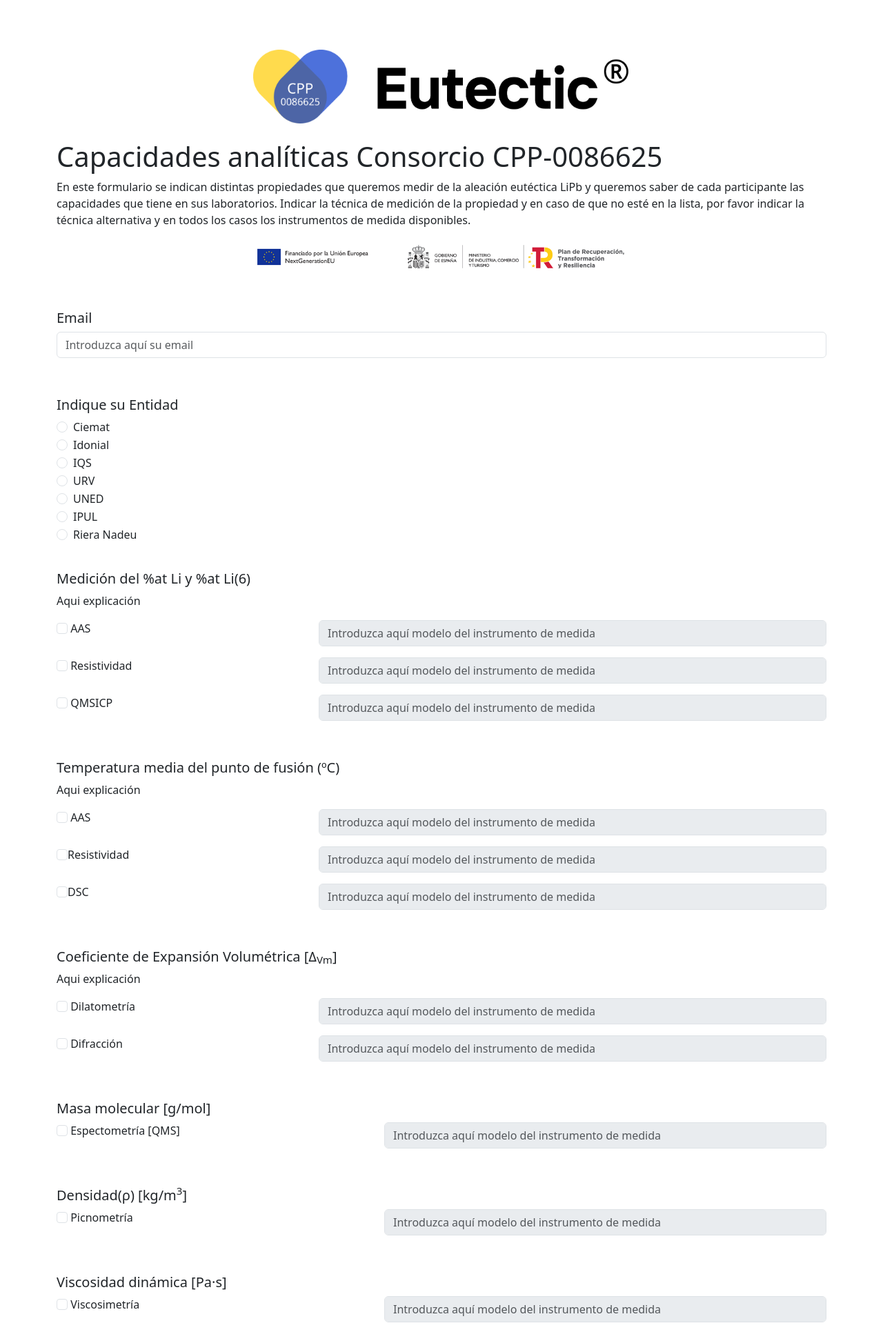
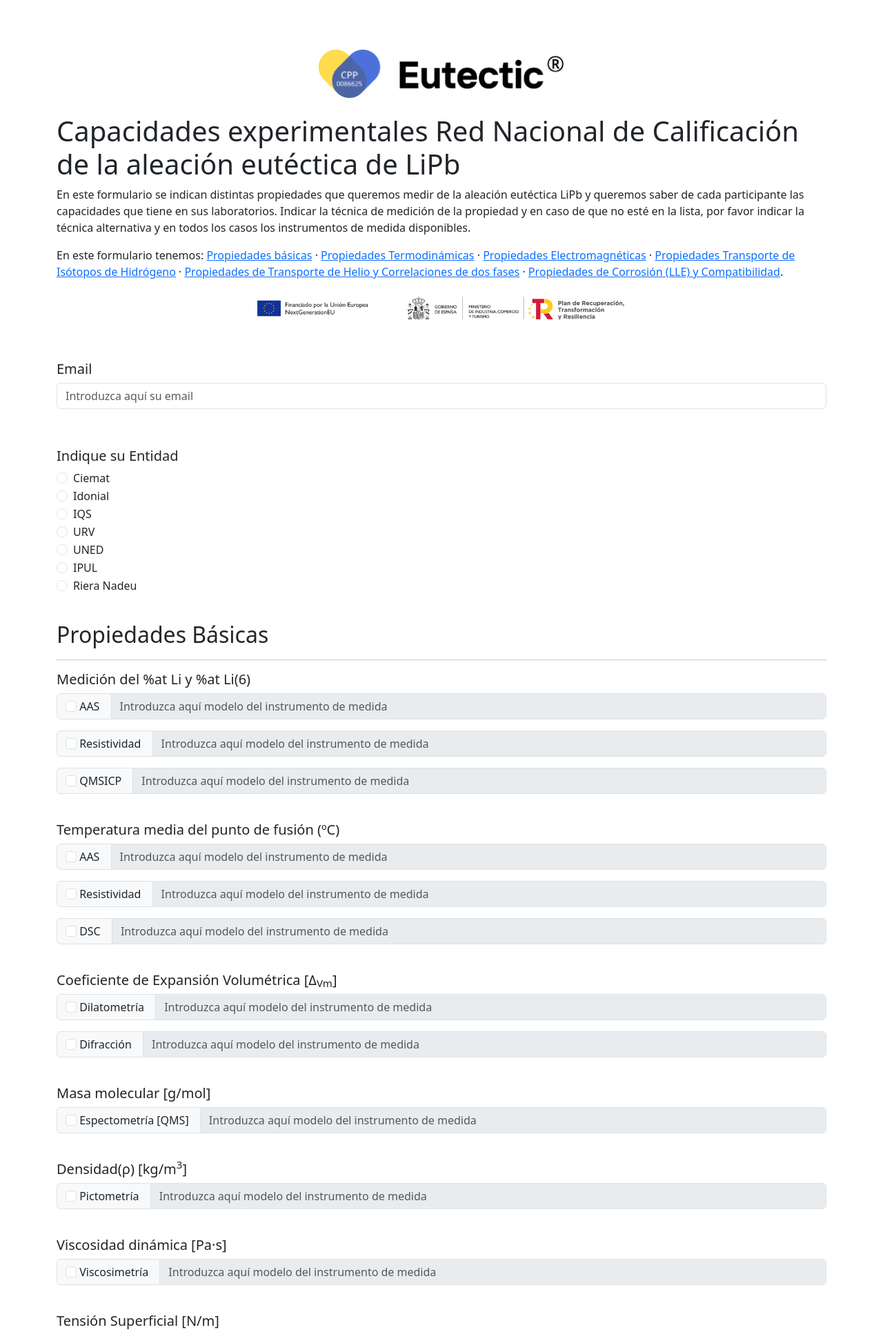
Before and after one commit to herranjo/fus-alianz, a PHP site: page /secciones/form.php in a window 1280 px wide. Shown: the top 1931 px of the page at 69% size. Run offline with PHP 8.4, Linux system fonts and the light colour scheme.

Commit message:
form ctr

```diff
--- /dev/null
+++ b/secciones/form-ctr.php
@@ -0,0 +1,24 @@
+<script>
+document.addEventListener('DOMContentLoaded', function () {
+    const at1 = document.getElementById('at1');
+    const tat1 = document.getElementById('tat1');
+
+    at1.addEventListener('change', function () {
+    if (this.checked) {
+        tat1.disabled = false;
+        tat1.focus();
+    } else {
+        tat1.value = '';
+        tat1.disabled = true;
+    }
+    });
+
+    const formulario = document.getElementById('miFormulario');
+    formulario.addEventListener('submit', function (event) {
+        event.preventDefault();
+        // Aquí puedes añadir la lógica para guardar y enviar el formulario
+        alert('Formulario enviado');
+    });
+});
+
+</script>
--- a/secciones/form.php
+++ b/secciones/form.php
@@ -33,16 +33,26 @@
 <div class="container mt-5">
 
 <div class="row">
-    <div class="col-3">
+    <div class="col-4">
     </div>
-    <div class="col-6">
+    <div class="col-4">
         <img src="../src/img/cpp-logow.png" class="img-fluid" />
     </div>
-    <div class="col-3">
+    <div class="col-4">
     </div>
 </div><br>
-<h1>Capacidades analíticas Consorcio CPP-0086625</h1>
+<h1>Capacidades experimentales Red Nacional de Calificación de la aleación eutéctica de LiPb</h1>
 <p>En este formulario se indican distintas propiedades que queremos medir de la aleación eutéctica LiPb y queremos saber de cada participante las capacidades que tiene en sus laboratorios. Indicar la técnica de medición de la propiedad y en caso de que no esté en la lista, por favor indicar la técnica alternativa y en todos los casos los instrumentos de medida disponibles.</p>
+
+<p>En este formulario tenemos:
+<a href="#basicas">Propiedades básicas</a> ·
+<a href="#termodinamicas">Propiedades Termodinámicas</a> ·
+<a href="#em">Propiedades Electromagnéticas</a> ·
+<a href="#hidrogeno">Propiedades Transporte de Isótopos de Hidrógeno</a> ·
+<a href="#helio">Propiedades de Transporte de Helio y Correlaciones de dos fases</a> ·
+<a href="#corrosion">Propiedades de Corrosión (LLE) y Compatibilidad</a>.
+</p>
+
 <div class="row">
     <div class="col-3">
     </div>
@@ -60,7 +70,7 @@
         <h5>Email</h5>
         <div class="row">
             <div class="mb-3">
-                <input type="text" id="campoTexto" class="form-control" placeholder="Introduzca aquí su email">
+                <input type="text" id="email" class="form-control" placeholder="Introduzca aquí su email">
             </div>
         </div>
     </div><br>
@@ -98,147 +108,124 @@
         </div>
     </div><br>
 
+<h2 id="basicas">Propiedades Básicas</h2>
+<hr>
+
 <div class="mb-3">
 <h5>Medición del %at Li y %at Li(6)</h5>
-    <p>Aqui explicación</p>
-        <div class="row">
-            <div class="col-4 mb-3">
-                <input type="checkbox" id="activarCampo" class="form-check-input">
-                <label for="activarCampo">AAS</label>
+    <div class="input-group mb-3">
+        <div class="input-group-text">
+            <input type="checkbox" id="at1" class="form-check-input mt-0">
+            <label for="at1">&nbsp;AAS&nbsp;</label>
         </div>
-            <div class="col-8 mb-3">
+            <input type="text" id="tat1" class="form-control" placeholder="Introduzca aquí modelo del instrumento de medida" disabled>
+    </div>
+    <div class="input-group mb-3">
+        <div class="input-group-text">
+            <input type="checkbox" id="dta" class="form-check-input mt-0">
+            <label for="dta">&nbsp;Resistividad&nbsp;</label>
+        </div>
             <input type="text" id="campoTexto" class="form-control" placeholder="Introduzca aquí modelo del instrumento de medida" disabled>
     </div>
+    <div class="input-group mb-3">
+        <div class="input-group-text">
+            <input type="checkbox" id="dta" class="form-check-input mt-0">
+            <label for="dta">&nbsp;QMSICP&nbsp;</label>
         </div>
-        <div class="row">
-            <div class="col-4 mb-3">
-                <input type="checkbox" id="activarCampo" class="form-check-input"> Resistividad
-                <label for="activarCampo">
-            </div>
-            <div class="col-8 mb-3">
             <input type="text" id="campoTexto" class="form-control" placeholder="Introduzca aquí modelo del instrumento de medida" disabled>
-            </div>
-        </div>
-        <div class="row">
-            <div class="col-4 mb-3">
-                <input type="checkbox" id="activarCampo" class="form-check-input"> QMSICP
-                <label for="activarCampo">
-            </div>
-            <div class="col-8 mb-3">
-                <input type="text" id="campoTexto" class="form-control" placeholder="Introduzca aquí modelo del instrumento de medida" disabled>
-            </div>
     </div>
 </div><br>
 
 <div class="mb-3">
 <h5>Temperatura media del punto de fusión (ºC)</h5>
-    <p>Aqui explicación</p>
-        <div class="row">
-            <div class="col-4 mb-3">
-                <input type="checkbox" id="activarCampo" class="form-check-input">
-                <label for="activarCampo">AAS</label>
+    <div class="input-group mb-3">
+        <div class="input-group-text">
+            <input type="checkbox" id="dta" class="form-check-input mt-0">
+            <label for="dta">&nbsp;AAS&nbsp;</label>
         </div>
-            <div class="col-8 mb-3">
             <input type="text" id="campoTexto" class="form-control" placeholder="Introduzca aquí modelo del instrumento de medida" disabled>
     </div>
+    <div class="input-group mb-3">
+        <div class="input-group-text">
+            <input type="checkbox" id="dta" class="form-check-input mt-0">
+            <label for="dta">&nbsp;Resistividad&nbsp;</label>
         </div>
-        <div class="row">
-            <div class="col-4 mb-3">
-                <input type="checkbox" id="activarCampo" class="form-check-input">Resistividad
-                <label for="activarCampo">
-            </div>
-            <div class="col-8 mb-3">
             <input type="text" id="campoTexto" class="form-control" placeholder="Introduzca aquí modelo del instrumento de medida" disabled>
     </div>
+    <div class="input-group mb-3">
+        <div class="input-group-text">
+            <input type="checkbox" id="dta" class="form-check-input mt-0">
+            <label for="dta">&nbsp;DSC&nbsp;</label>
         </div>
-        <div class="row">
-            <div class="col-4 mb-3">
-                <input type="checkbox" id="activarCampo" class="form-check-input">DSC
-                <label for="activarCampo">
-            </div>
-            <div class="col-8 mb-3">
             <input type="text" id="campoTexto" class="form-control" placeholder="Introduzca aquí modelo del instrumento de medida" disabled>
-            </div>
     </div>
 </div><br>
 
 <div class="mb-3">
 <h5>Coeficiente de Expansión Volumétrica [&Delta;<sub>Vm</sub>]</h5>
-    <p>Aqui explicación</p>
-        <div class="row">
-            <div class="col-4 mb-3">
-                <input type="checkbox" id="activarCampo" class="form-check-input">
-                <label for="activarCampo">Dilatometría</label>
+    <div class="input-group mb-3">
+        <div class="input-group-text">
+            <input type="checkbox" id="dta" class="form-check-input mt-0">
+            <label for="dta">&nbsp;Dilatometría&nbsp;</label>
         </div>
-            <div class="col-8 mb-3">
             <input type="text" id="campoTexto" class="form-control" placeholder="Introduzca aquí modelo del instrumento de medida" disabled>
     </div>
+    <div class="input-group mb-3">
+        <div class="input-group-text">
+            <input type="checkbox" id="dta" class="form-check-input mt-0">
+            <label for="dta">&nbsp;Difracción&nbsp;</label>
         </div>
-        <div class="row">
-            <div class="col-4 mb-3">
-                <input type="checkbox" id="activarCampo" class="form-check-input">
-                <label for="activarCampo">Difracción</label>
-            </div>
-            <div class="col-8 mb-3">
             <input type="text" id="campoTexto" class="form-control" placeholder="Introduzca aquí modelo del instrumento de medida" disabled>
-            </div>
     </div>
 </div><br>
 
 <div class="mb-3">
 <h5>Masa molecular [g/mol]</h5>
-        <div class="row">
-            <div class="col-5 mb-3">
-                <input type="checkbox" id="activarCampo" class="form-check-input">
-                <label for="activarCampo">Espectometría [QMS]</label>
+    <div class="input-group mb-3">
+        <div class="input-group-text">
+            <input type="checkbox" id="dta" class="form-check-input mt-0">
+            <label for="dta">&nbsp;Espectometría [QMS]&nbsp;</label>
         </div>
-            <div class="col-7 mb-3">
             <input type="text" id="campoTexto" class="form-control" placeholder="Introduzca aquí modelo del instrumento de medida" disabled>
-            </div>
     </div>
 </div><br>
 
 <div class="mb-3">
 <h5>Densidad(&rho;) [kg/m<sup>3</sup>]</h5>
-        <div class="row">
-            <div class="col-5 mb-3">
-                <input type="checkbox" id="activarCampo" class="form-check-input">
-                <label for="activarCampo">Picnometría</label>
+    <div class="input-group mb-3">
+        <div class="input-group-text">
+            <input type="checkbox" id="dta" class="form-check-input mt-0">
+            <label for="dta">&nbsp;Pictometría&nbsp;</label>
         </div>
-            <div class="col-7 mb-3">
             <input type="text" id="campoTexto" class="form-control" placeholder="Introduzca aquí modelo del instrumento de medida" disabled>
-            </div>
     </div>
 </div><br>
 
 <div class="mb-3">
 <h5>Viscosidad dinámica [Pa·s]</h5>
-        <div class="row">
-            <div class="col-5 mb-3">
-                <input type="checkbox" id="activarCampo" class="form-check-input">
-                <label for="activarCampo">Viscosimetría</label>
+    <div class="input-group mb-3">
+        <div class="input-group-text">
+            <input type="checkbox" id="dta" class="form-check-input mt-0">
+            <label for="dta">&nbsp;Viscosimetría&nbsp;</label>
         </div>
-            <div class="col-7 mb-3">
             <input type="text" id="campoTexto" class="form-control" placeholder="Introduzca aquí modelo del instrumento de medida" disabled>
-            </div>
     </div>
 </div><br>
 
 <div class="mb-3">
 <h5>Tensión Superficial [N/m]</h5>
-        <div class="row">
-            <div class="col-5 mb-3">
-                <input type="checkbox" id="activarCampo" class="form-check-input">
-                <label for="activarCampo">Sessile drop</label>
+    <div class="input-group mb-3">
+        <div class="input-group-text">
+            <input type="checkbox" id="dta" class="form-check-input mt-0">
+            <label for="dta">&nbsp;Sessile drop&nbsp;</label>
         </div>
-            <div class="col-7 mb-3">
             <input type="text" id="campoTexto" class="form-control" placeholder="Introduzca aquí modelo del instrumento de medida" disabled>
     </div>
-        </div>
-    </div>
+</div><br>
 
-<h2>Propiedades Termodinámicas</h2><br>
 
+<h2 id="termodinamicas">Propiedades Termodinámicas</h2>
+<hr>
 <div class="mb-3">
 <h5>Calor Específico [J/g·K]</h5>
     <div class="input-group mb-3">
@@ -308,8 +295,8 @@
     </div>
 </div><br>
 
-<h2>Propiedades Electromagnéticas</h2><br>
-
+<h2 id="em">Propiedades Electromagnéticas</h2>
+<hr>
 <div class="mb-3">
 <h5>Resistividad [&Omega;·m]</h5>
     <div class="input-group mb-3">
@@ -332,8 +319,153 @@
     </div>
 </div><br>
 
+<h2 id="hidrogeno">Propiedades de Transporte de Isótopos de Hidrógeno</h2>
+<hr>
+<div class="mb-3">
+<h5>Constante de Sievert [/Pa]</h5>
+    <div class="input-group mb-3">
+        <div class="input-group-text">
+            <input type="checkbox" id="dta" class="form-check-input mt-0">
+            <label for="dta">&nbsp;IDE&nbsp;</label>
+        </div>
+            <input type="text" id="campoTexto" class="form-control" placeholder="Introduzca aquí modelo del instrumento de medida" disabled>
+    </div>
+    <div class="input-group mb-3">
+        <div class="input-group-text">
+            <input type="checkbox" id="dta" class="form-check-input mt-0">
+            <label for="dta">&nbsp;Permeación&nbsp;</label>
+        </div>
+            <input type="text" id="campoTexto" class="form-control" placeholder="Introduzca aquí modelo del instrumento de medida" disabled>
+    </div>
+</div><br>
 
+<div class="mb-3">
+<h5>Coeficiente de Difusión [m<sup>2</sup>/s]</h5>
+    <div class="input-group mb-3">
+        <div class="input-group-text">
+            <input type="checkbox" id="dta" class="form-check-input mt-0">
+            <label for="dta">&nbsp;IDE&nbsp;</label>
+        </div>
+            <input type="text" id="campoTexto" class="form-control" placeholder="Introduzca aquí modelo del instrumento de medida" disabled>
+    </div>
+    <div class="input-group mb-3">
+        <div class="input-group-text">
+            <input type="checkbox" id="dta" class="form-check-input mt-0">
+            <label for="dta">&nbsp;Permeación&nbsp;</label>
+        </div>
+            <input type="text" id="campoTexto" class="form-control" placeholder="Introduzca aquí modelo del instrumento de medida" disabled>
+    </div>
+</div><br>
 
+<div class="mb-3">
+<h5>Const. Rec. [m<sup>4</sup>/s/at]</h5>
+    <div class="input-group mb-3">
+        <div class="input-group-text">
+            <input type="checkbox" id="dta" class="form-check-input mt-0">
+            <label for="dta">&nbsp;IDE&nbsp;</label>
+        </div>
+            <input type="text" id="campoTexto" class="form-control" placeholder="Introduzca aquí modelo del instrumento de medida" disabled>
+    </div>
+    <div class="input-group mb-3">
+        <div class="input-group-text">
+            <input type="checkbox" id="dta" class="form-check-input mt-0">
+            <label for="dta">&nbsp;Permeación&nbsp;</label>
+        </div>
+            <input type="text" id="campoTexto" class="form-control" placeholder="Introduzca aquí modelo del instrumento de medida" disabled>
+    </div>
+</div><br>
+
+<div class="mb-3">
+<h5>Coeficiente de Transferencia de Masa [m/s]</h5>
+    <div class="input-group mb-3">
+        <div class="input-group-text">
+            <input type="checkbox" id="dta" class="form-check-input mt-0">
+            <label for="dta">&nbsp;Contactores de Gas&nbsp;</label>
+        </div>
+            <input type="text" id="campoTexto" class="form-control" placeholder="Introduzca aquí modelo del instrumento de medida" disabled>
+    </div>
+</div><br>
+
+<h2 id="helio">Propiedades de Transporte de Helio y Correlaciones de dos fases</h2>
+<hr>
+<div class="mb-3">
+<h5>Constante de Henry [/Pa]</h5>
+    <div class="input-group mb-3">
+        <div class="input-group-text">
+            <input type="checkbox" id="dta" class="form-check-input mt-0">
+            <label for="dta">&nbsp;HP IDE u otros&nbsp;</label>
+        </div>
+            <input type="text" id="campoTexto" class="form-control" placeholder="Introduzca aquí modelo del instrumento de medida" disabled>
+    </div>
+</div><br>
+
+<div class="mb-3">
+<h5>Coeficiente de Difusión [m<sup>2</sup>/s]</h5>
+    <div class="input-group mb-3">
+        <div class="input-group-text">
+            <input type="checkbox" id="dta" class="form-check-input mt-0">
+            <label for="dta">&nbsp;HP IDE u otros&nbsp;</label>
+        </div>
+            <input type="text" id="campoTexto" class="form-control" placeholder="Introduzca aquí modelo del instrumento de medida" disabled>
+    </div>
+</div><br>
+
+<div class="mb-3">
+<h5>Coeficiente de Disp. de Fase [&Sigma;]</h5>
+    <div class="input-group mb-3">
+        <div class="input-group-text">
+            <input type="checkbox" id="dta" class="form-check-input mt-0">
+            <label for="dta">&nbsp;Contactores de Gas&nbsp;</label>
+        </div>
+            <input type="text" id="campoTexto" class="form-control" placeholder="Introduzca aquí modelo del instrumento de medida" disabled>
+    </div>
+</div><br>
+
+<h2 id="corrosion">Propiedades de Corrosión (LLE) y Compatibilidad</h2>
+<hr>
+<div class="mb-3">
+<h5>Sol./Dif. (Ni, Mn, Cr, Fe...)</h5>
+    <div class="input-group mb-3">
+        <div class="input-group-text">
+            <input type="checkbox" id="dta" class="form-check-input mt-0">
+            <label for="dta">&nbsp;MNL20-2ND-EB, STP866-EB&nbsp;</label>
+        </div>
+            <input type="text" id="campoTexto" class="form-control" placeholder="Introduzca aquí modelo del instrumento de medida" disabled>
+    </div>
+</div><br>
+
+<div class="mb-3">
+<h5>Interacción aire-agua</h5>
+    <div class="input-group mb-3">
+        <div class="input-group-text">
+            <input type="checkbox" id="dta" class="form-check-input mt-0">
+            <label for="dta">&nbsp;DSC, &Delta;G (indirecto)&nbsp;</label>
+        </div>
+            <input type="text" id="campoTexto" class="form-control" placeholder="Introduzca aquí modelo del instrumento de medida" disabled>
+    </div>
+</div><br>
+
+<div class="mb-3">
+<h5>Estab. Quim. Ceram (&Delta;G[kJ/mol])</h5>
+    <div class="input-group mb-3">
+        <div class="input-group-text">
+            <input type="checkbox" id="dta" class="form-check-input mt-0">
+            <label for="dta">&nbsp;DSC, &Delta;G (indirecto)&nbsp;</label>
+        </div>
+            <input type="text" id="campoTexto" class="form-control" placeholder="Introduzca aquí modelo del instrumento de medida" disabled>
+    </div>
+</div><br>
+
+<div class="mb-3">
+<h5>Presión de vapor Pb-Po-Hg interm. [Pa]</h5>
+    <div class="input-group mb-3">
+        <div class="input-group-text">
+            <input type="checkbox" id="dta" class="form-check-input mt-0">
+            <label for="dta">&nbsp;Manometría Diferencial&nbsp;</label>
+        </div>
+            <input type="text" id="campoTexto" class="form-control" placeholder="Introduzca aquí modelo del instrumento de medida" disabled>
+    </div>
+</div><br>
 
 
     <!-- Botón final -->
@@ -372,30 +504,6 @@
             crossorigin="anonymous"
         ></script>
 
-        <script>
-        document.addEventListener('DOMContentLoaded', function () {
-        const checkbox = document.getElementById('activarCampo');
-        const campoTexto = document.getElementById('campoTexto');
-
-        checkbox.addEventListener('change', function () {
-        if (this.checked) {
-            campoTexto.disabled = false;
-            campoTexto.focus();
-        } else {
-            campoTexto.value = '';
-            campoTexto.disabled = true;
-        }
-        });
-
-        const formulario = document.getElementById('miFormulario');
-        formulario.addEventListener('submit', function (event) {
-            event.preventDefault();
-            // Aquí puedes añadir la lógica para guardar y enviar el formulario
-            alert('Formulario enviado');
-        });
-});
-
-        </script>
-
+        <?php include 'form-ctr.php'; ?>
     </body>
 </html>
```
Lines whose indentation alone changed are shown as unchanged.
